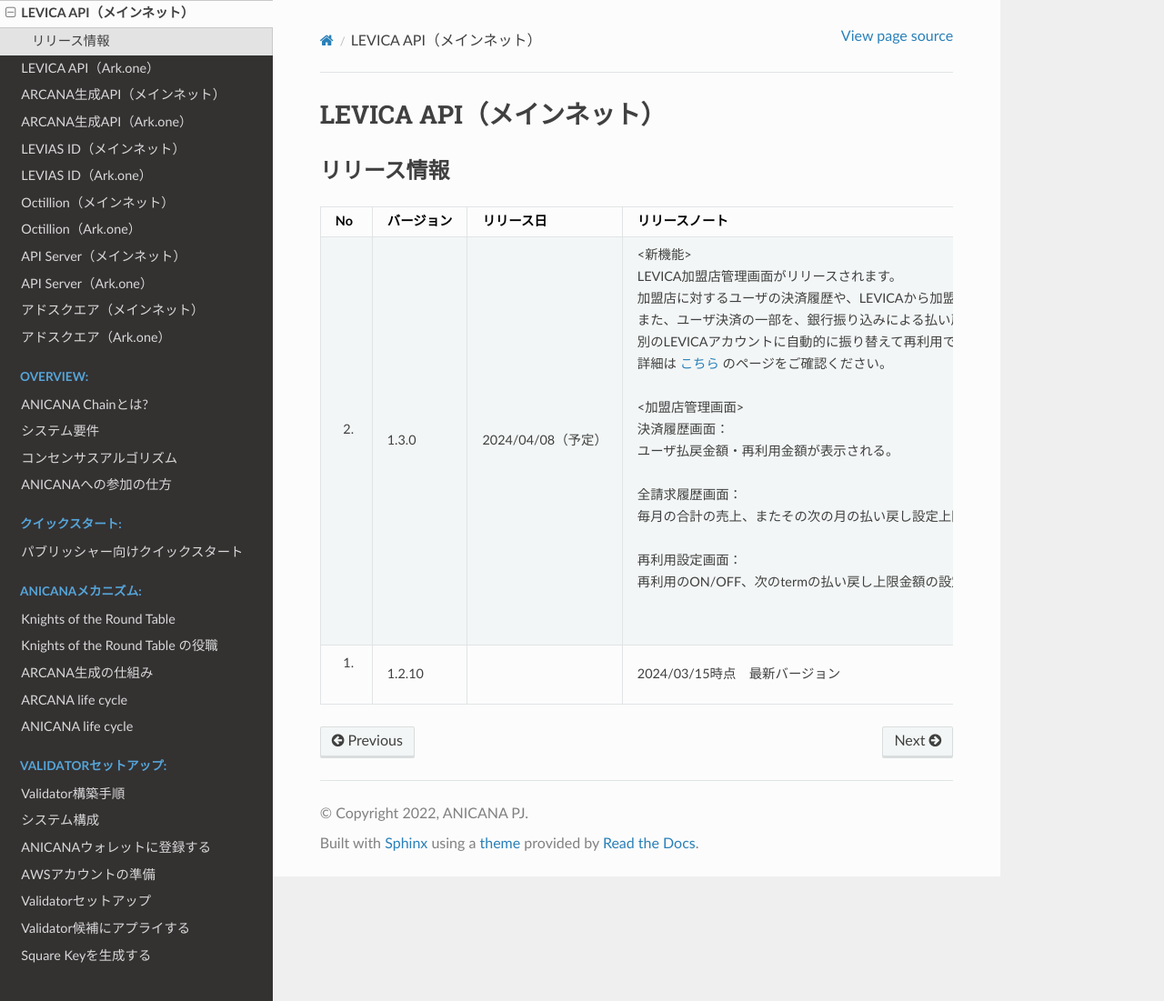
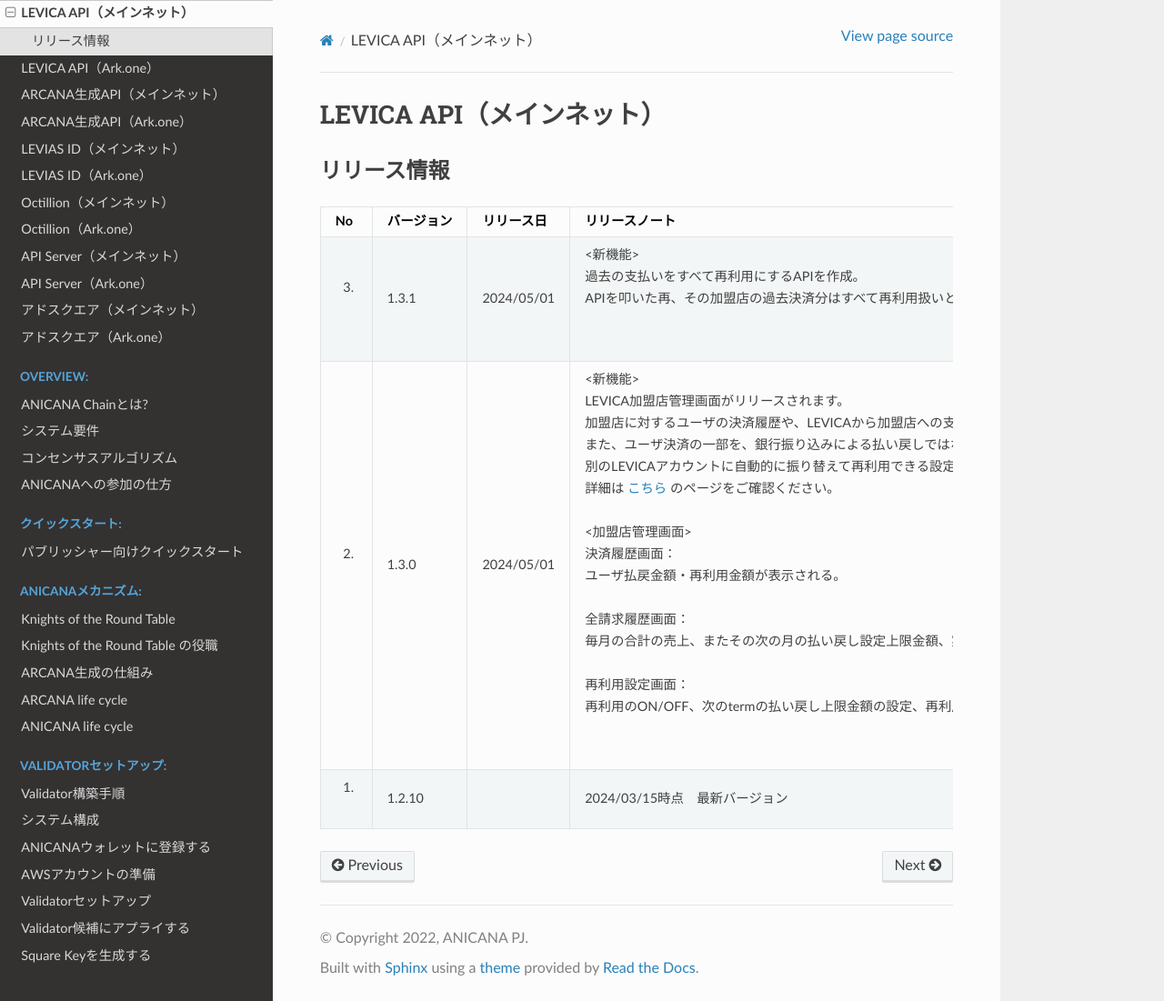
Before and after one commit to Orange-Code-Project/anicana-docs, a Sphinx documentation site: the page built from source/release/levica-backend-main.rst, in a window 1280 px wide and 1101 px high. Shown: the whole window at 91% size. Built offline with Sphinx 7.4.7 and the Read the Docs theme 2.0.0, drawn with Linux system fonts in a browser that asks for light colours.

Commit message:
update
LEVICA API（メインネット）
LEVICA API（Ark.one）
LEVIAS ID（メインネット）
LEVIAS ID（Ark.one）
⇒リリース内容の更新

```diff
--- a/source/change-history/change-history.rst
+++ b/source/change-history/change-history.rst
@@ -7,6 +7,12 @@
     :align: center
 
     "No", "更新日", "バージョン", "変更内容"
+    "26.", "2024/05/01", "1.5.1", "| LEVICA API（メインネット）
+    | LEVICA API（Ark.one）
+    | LEVIAS ID（メインネット）
+    | LEVIAS ID（Ark.one）
+    | 　⇒リリース内容の更新
+    | 　"
     "25.", "2024/04/26", "1.5.0", "| tenebrae概要
     | tenebrae実装
     | 　⇒ページを作成
--- a/source/release/levias-id-main.rst
+++ b/source/release/levias-id-main.rst
@@ -10,4 +10,6 @@
     :align: center
 
     "No", "バージョン", "リリース日", "リリースノート"
+    "2.", "2.0.0", "2024/05/01", "| levias idのログインページの変更
+    | https://leviasid.anicana.org/login/idms"
     "1.", "1.3.10", "", "2024/03/15時点　最新バージョン"
--- a/source/release/levias-id-test.rst
+++ b/source/release/levias-id-test.rst
@@ -10,4 +10,6 @@
     :align: center
 
     "No", "バージョン", "リリース日", "リリースノート"
+    "2.", "2.0.0", "2024/05/01", "| levias idのログインページの変更
+    | https://leviasid.anicana.org/login/idms"
     "1.", "1.3.10", "", "2024/03/15時点　最新バージョン"
--- a/source/release/levica-backend-main.rst
+++ b/source/release/levica-backend-main.rst
@@ -10,7 +10,11 @@
     :align: center
 
     "No", "バージョン", "リリース日", "リリースノート"
-    "2.", "1.3.0", "2024/04/08（予定）", "| <新機能>
+    "3.", "1.3.1", "2024/05/01", "| <新機能>
+    | 過去の支払いをすべて再利用にするAPIを作成。
+    | APIを叩いた再、その加盟店の過去決済分はすべて再利用扱いとなり、指定されたwallet addressに全ての決済分のlevicaが送られる。
+    | 　"
+    "2.", "1.3.0", "2024/05/01", "| <新機能>
     | LEVICA加盟店管理画面がリリースされます。
     | 加盟店に対するユーザの決済履歴や、LEVICAから加盟店への支払い情報などが確認できます。
     | また、ユーザ決済の一部を、銀行振り込みによる払い戻しではなく、
--- a/source/release/levica-backend-test.rst
+++ b/source/release/levica-backend-test.rst
@@ -10,6 +10,10 @@
     :align: center
 
     "No", "バージョン", "リリース日", "リリースノート"
+    "3.", "1.3.1", "2024/05/01", "| <新機能>
+    | 過去の支払いをすべて再利用にするAPIを作成。
+    | APIを叩いた再、その加盟店の過去決済分はすべて再利用扱いとなり、指定されたwallet addressに全ての決済分のlevicaが送られる。
+    | 　"
     "2.", "1.3.0", "2024/03/18", "| <新機能>
     | LEVICA加盟店管理画面がリリースされます。
     | 加盟店に対するユーザの決済履歴や、LEVICAから加盟店への支払い情報などが確認できます。
```
Also changed, not shown: source/release/updated-info.rst (+4 -4 lines).
